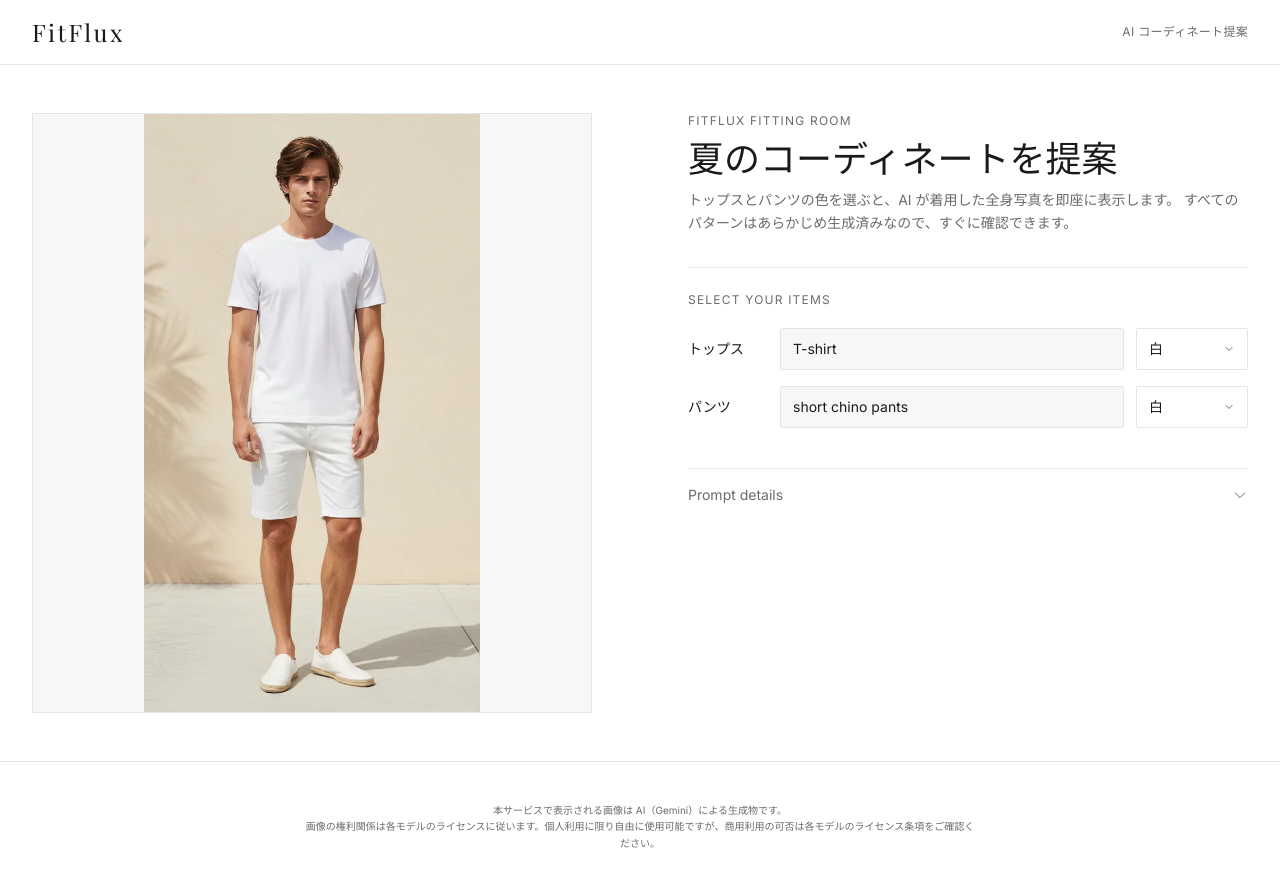
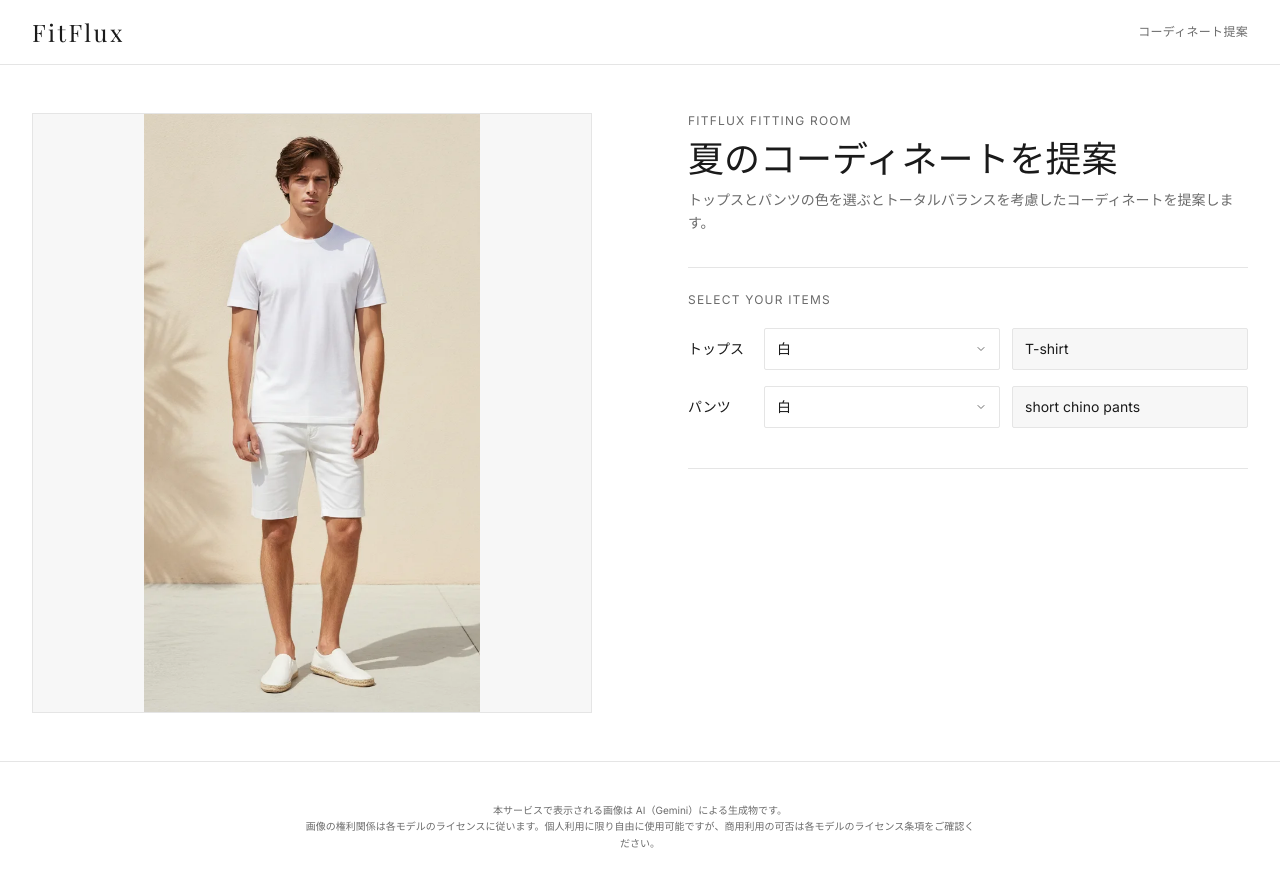
Before and after one commit to fit-flux/gen, a website: page index.html in a window 1280 px wide. Drawn offline with nearby package versions, Linux system fonts and the light colour scheme.

Commit message:
fix css width

```diff
--- a/index.html
+++ b/index.html
@@ -3,10 +3,10 @@
   <head>
     <meta charset="UTF-8" />
     <meta name="viewport" content="width=device-width, initial-scale=1.0" />
-    <title>FitFlux — AIコーディネート提案</title>
+    <title>FitFlux — コーディネート提案</title>
     <meta
       name="description"
-      content="トップスとパンツの色を選ぶと、AI が着用した全身写真を即座に提案します。"
+      content="トップスとパンツの色を選ぶと、全身写真を提案します。"
     />
     <script src="https://cdn.tailwindcss.com"></script>
     <link rel="preconnect" href="https://fonts.googleapis.com" />
@@ -72,7 +72,7 @@
     <header class="sticky top-0 z-40 bg-white/95 backdrop-blur-sm border-b border-[#e5e5e5]">
       <div class="max-w-7xl mx-auto px-4 sm:px-6 lg:px-8 h-16 flex items-center justify-between">
         <a href="/" class="font-display text-2xl tracking-widest text-[#1a1a1a]">FitFlux</a>
-        <p class="hidden sm:block text-xs tracking-wide text-[#6b6b6b]">AI コーディネート提案</p>
+        <p class="hidden sm:block text-xs tracking-wide text-[#6b6b6b]">コーディネート提案</p>
       </div>
     </header>
 
@@ -122,8 +122,7 @@
                   夏のコーディネートを提案
                 </h1>
                 <p class="mt-3 text-[#6b6b6b] text-sm leading-relaxed">
-                  トップスとパンツの色を選ぶと、AI が着用した全身写真を即座に表示します。
-                  すべてのパターンはあらかじめ生成済みなので、すぐに確認できます。
+                  トップスとパンツの色を選ぶとトータルバランスを考慮したコーディネートを提案します。
                 </p>
               </div>
 
@@ -143,7 +142,7 @@
                   <summary
                     class="flex items-center justify-between cursor-pointer text-sm text-[#6b6b6b] hover:text-[#1a1a1a] transition"
                   >
-                    <span>Prompt details</span>
+                    <!-- <span>Prompt details</span>
                     <svg
                       class="w-4 h-4 transition-transform group-open:rotate-180"
                       fill="none"
@@ -151,7 +150,7 @@
                       viewBox="0 0 24 24"
                     >
                       <path stroke-linecap="round" stroke-linejoin="round" stroke-width="1.5" d="m19 9-7 7-7-7" />
-                    </svg>
+                    </svg> -->
                   </summary>
                   <p
                     id="result-prompt"
@@ -249,9 +248,15 @@
           ).join('');
 
           return `
-            <div class="grid grid-cols-1 sm:grid-cols-[5rem_1fr_7rem] gap-3 items-center">
+            <div class="grid grid-cols-1 sm:grid-cols-[4rem_1fr_1fr] gap-3 items-center">
               <label for="${cat.key}" class="text-sm text-[#1a1a1a] font-medium">${cat.label}</label>
-              <input
+              <select
+                id="${cat.key}_color"
+                name="${cat.key}_color"
+                class="w-full rounded-sm border border-[#e5e5e5] bg-white px-3 py-2.5 text-sm text-[#1a1a1a] focus:border-[#1a1a1a] focus:ring-1 focus:ring-[#1a1a1a] outline-none transition"
+              >
+                ${colorOptions}
+              </select>              <input
                 type="text"
                 id="${cat.key}"
                 name="${cat.key}"
@@ -259,13 +264,7 @@
                 value="${cat.value}"
                 class="w-full rounded-sm border border-[#e5e5e5] bg-[#f7f7f7] px-3 py-2.5 text-sm text-[#1a1a1a] cursor-not-allowed"
               />
-              <select
-                id="${cat.key}_color"
-                name="${cat.key}_color"
-                class="w-full rounded-sm border border-[#e5e5e5] bg-white px-3 py-2.5 text-sm text-[#1a1a1a] focus:border-[#1a1a1a] focus:ring-1 focus:ring-[#1a1a1a] outline-none transition"
-              >
-                ${colorOptions}
-              </select>
+
             </div>
           `;
         }).join('');
```
